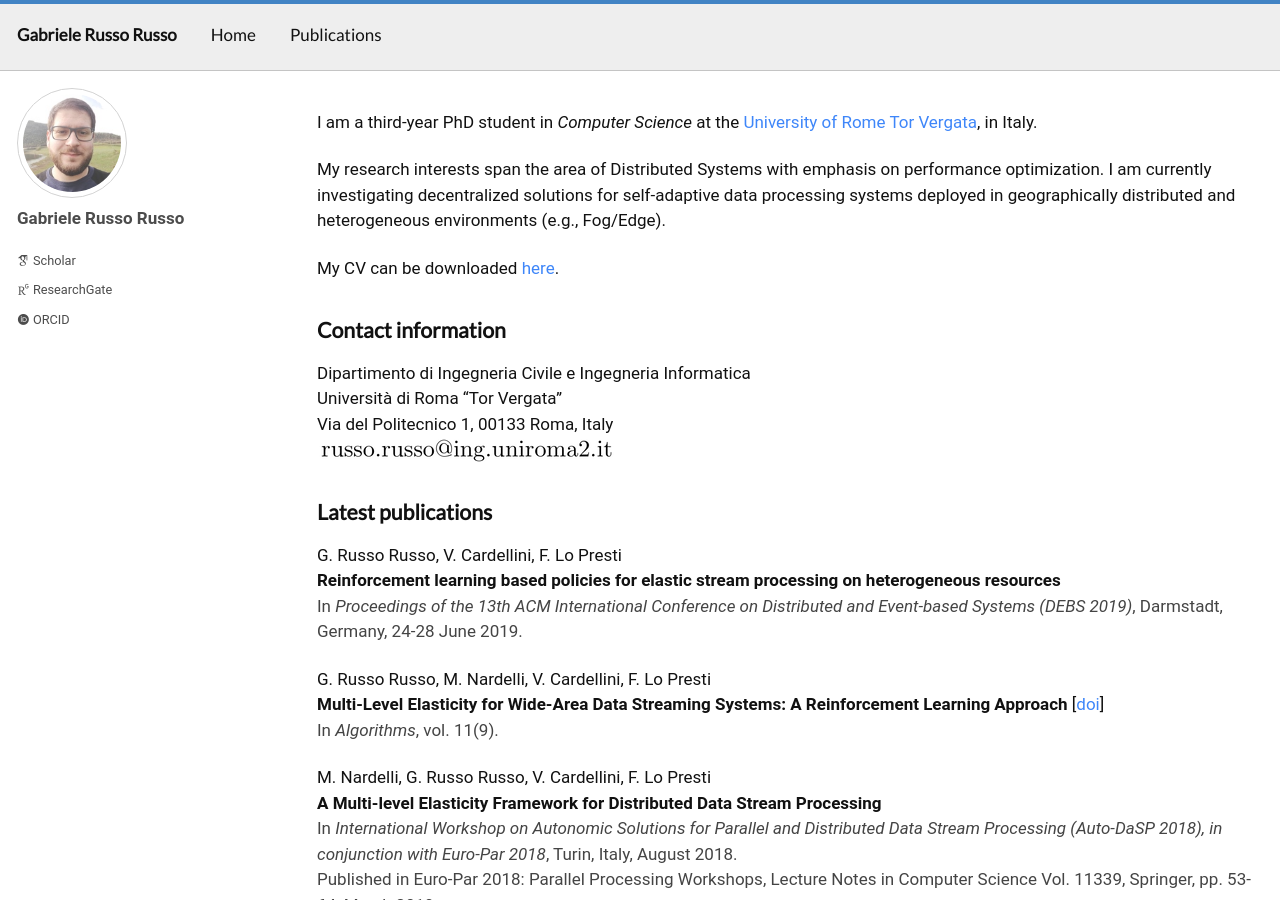
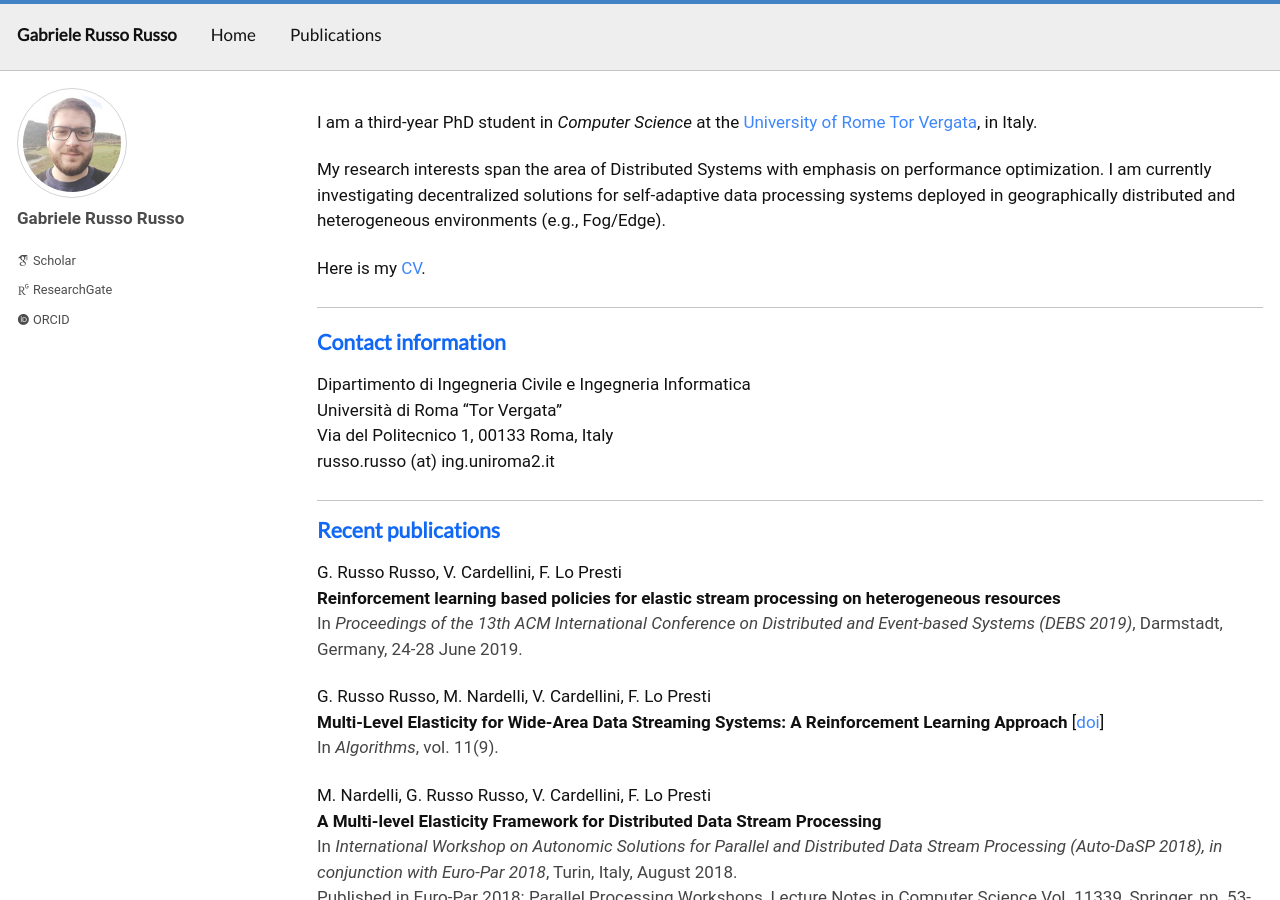
Before and after one commit to grussorusso/grussorusso.github.io, a Jekyll site: the page built from index.md, in a window 1280 px wide and 900 px high. Built offline with Jekyll 4.4.1, drawn with Linux system fonts in a browser that asks for light colours; nearby versions of some CDN libraries; some web fonts are replaced.

Commit message:
New home

```diff
--- a/_includes/home-content.md
+++ b/_includes/home-content.md
@@ -5,16 +5,21 @@
 I am currently investigating decentralized solutions for
 self-adaptive data processing systems deployed in geographically distributed and heterogeneous environments (e.g., Fog/Edge).
 
-My CV can be downloaded [here]({{ site.baseurl }}/assets/cv.pdf).
+Here is my [CV]({{ site.baseurl }}/assets/cv.pdf).
 
+<hr class="sectionbar"/>
 <a name ="contact"></a>
-## Contact information
+<h2 class="homesection">Contact information</h2>
 Dipartimento di Ingegneria Civile e Ingegneria Informatica<br/>
 Università di Roma "Tor Vergata"<br/>
 Via del Politecnico 1, 00133 Roma, Italy<br/>
+&#114;usso.&#114;usso (&#97;&#116;) ing.uniroma2.it
+<!--
 ![]({{ site.baseurl }}/assets/images/email_addr.png)
+-->
 
-## Latest publications
+<hr class="sectionbar"/>
+<h2 class="homesection">Recent publications</h2>
 {% for y in site.data.publications limit: 2 %}
   {% for paper in y.papers limit: 2 %}
 {{ paper.authors }}<br/>
--- a/_sass/minimal-mistakes/_base.scss
+++ b/_sass/minimal-mistakes/_base.scss
@@ -31,6 +31,14 @@
   line-height: 1.2;
   font-family: $header-font-family;
   font-weight: bold;
+}
+
+h2.homesection {
+  margin: 0.5em 0 0.5em;
+  line-height: 1.2;
+  font-family: $header-font-family;
+  color: $primary-color;
+  #font-weight: bold;
 }
 
 h1 {
@@ -186,6 +194,12 @@
 hr {
   display: block;
   margin: 1em 0;
+  border: 0;
+  border-top: 1px solid $border-color;
+}
+hr.sectionbar {
+  display: block;
+  margin: 1.5em 0 1em 0;
   border: 0;
   border-top: 1px solid $border-color;
 }
```
